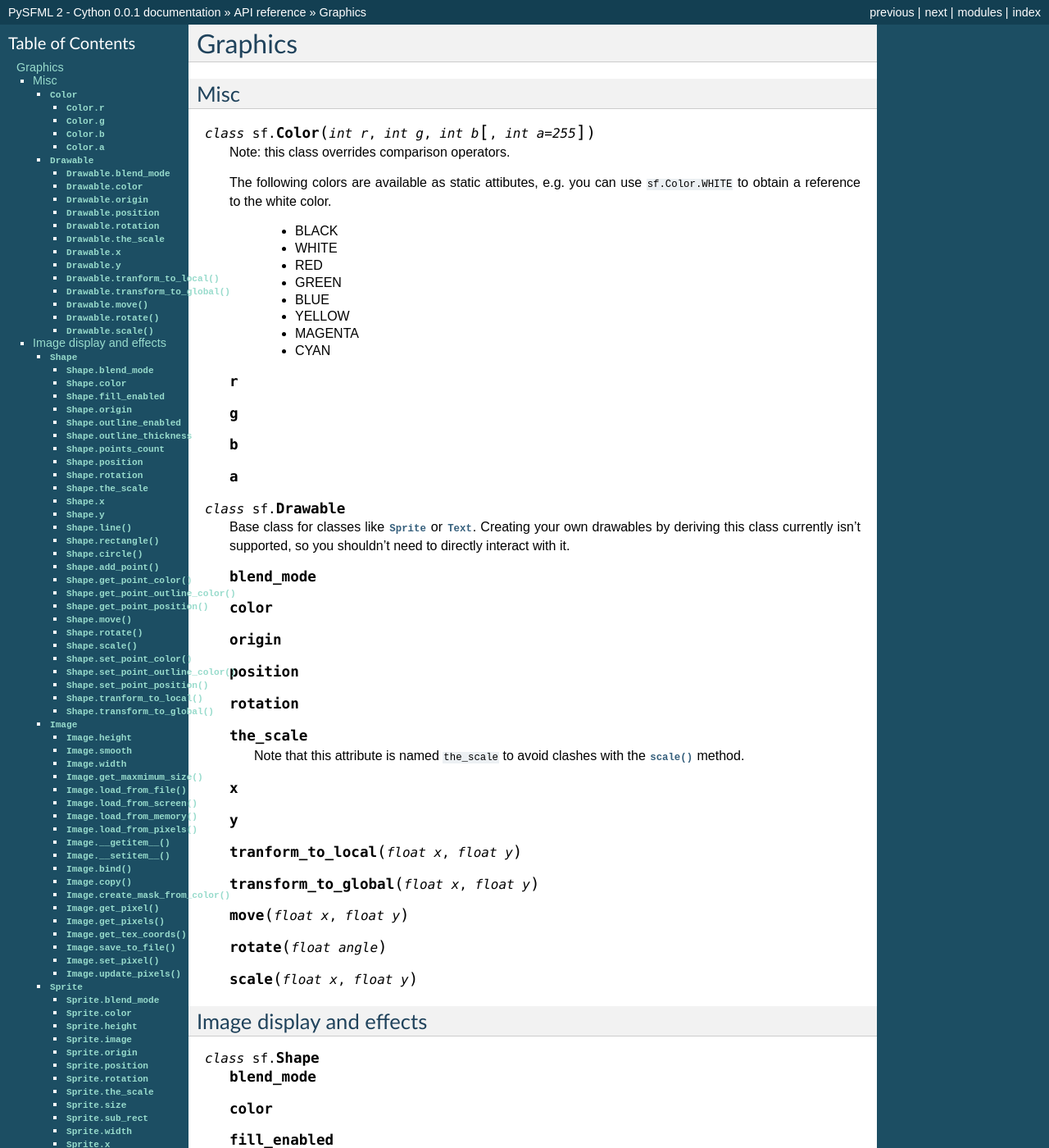
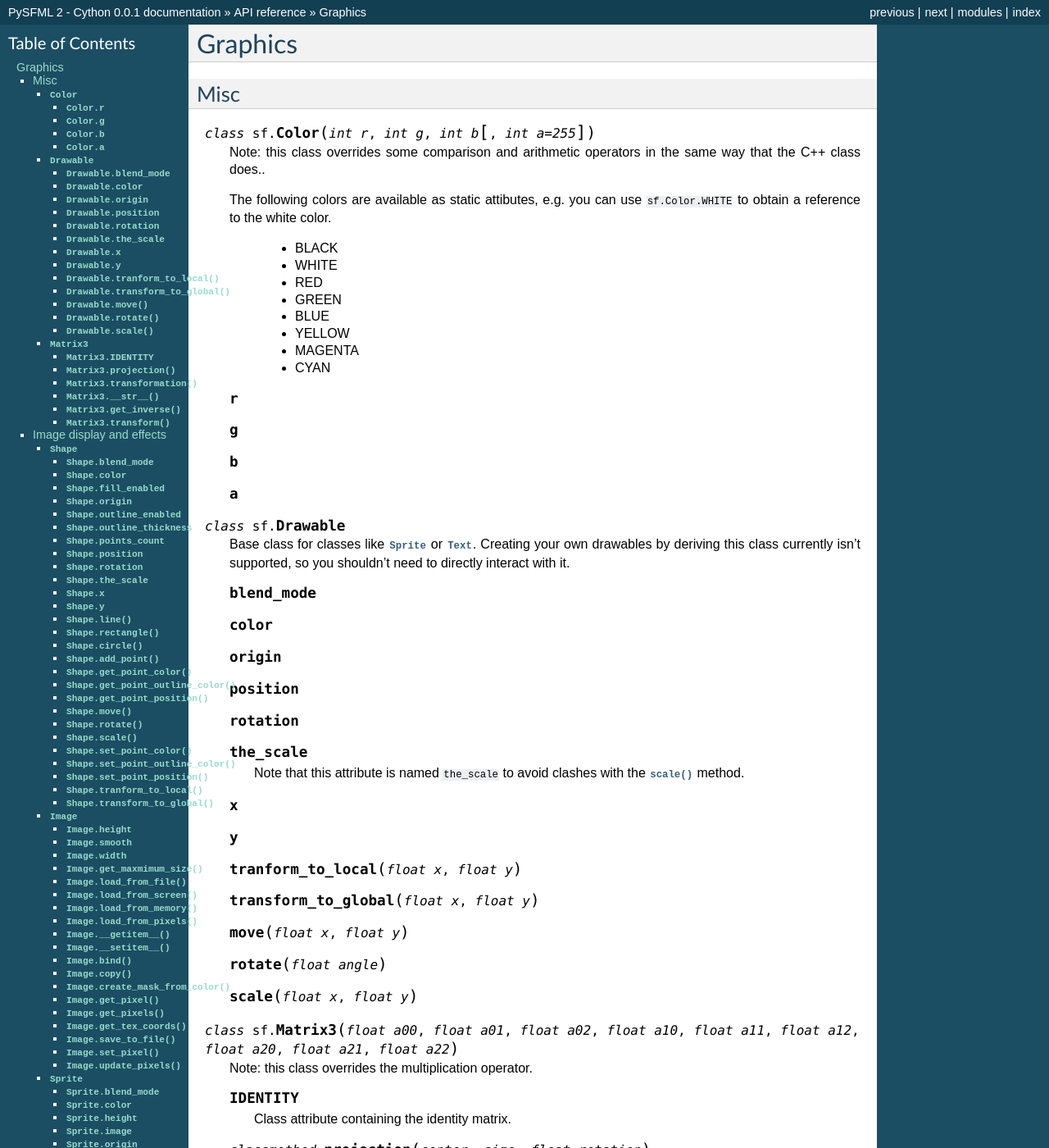
Before and after one commit to intjelic/python-sfml, a Sphinx documentation site: the page built from doc/sphinx/source/graphics.rst, in a window 1280 px wide and 1400 px high. Shown: the whole window at 82% size. Built offline with Sphinx 7.4.7, drawn with Linux system fonts in a browser that asks for light colours; some of the changed text lies outside the part shown.

Commit message:
Added documentation for Matrix3

```diff
--- a/doc/sphinx/source/graphics.rst
+++ b/doc/sphinx/source/graphics.rst
@@ -11,7 +11,8 @@
 
 .. class:: Color(int r, int g, int b[, int a=255])
 
-   Note: this class overrides comparison operators.
+   Note: this class overrides some comparison and arithmetic operators in the
+   same way that the C++ class does..
 
    The following colors are available as static attibutes, e.g. you can use
    ``sf.Color.WHITE`` to obtain a reference to the white color.
@@ -57,6 +58,30 @@
    .. method:: move(float x, float y)
    .. method:: rotate(float angle)
    .. method:: scale(float x, float y)
+
+
+
+.. class:: Matrix3(float a00, float a01, float a02,\
+                   float a10, float a11, float a12,\
+                   float a20, float a21, float a22)
+
+   Note: this class overrides the multiplication operator.
+
+   .. attribute:: IDENTITY
+
+      Class attribute containing the identity matrix.
+
+   .. classmethod:: projection(center, size, float rotation)
+   .. classmethod:: transformation(origin, translation, float rotation, scale)
+
+   .. method:: __str__()
+
+      Return the content of the matrix in a human-readable format.
+
+   .. method:: get_inverse()
+   .. method:: transform()
+
+
 
 
 
```
